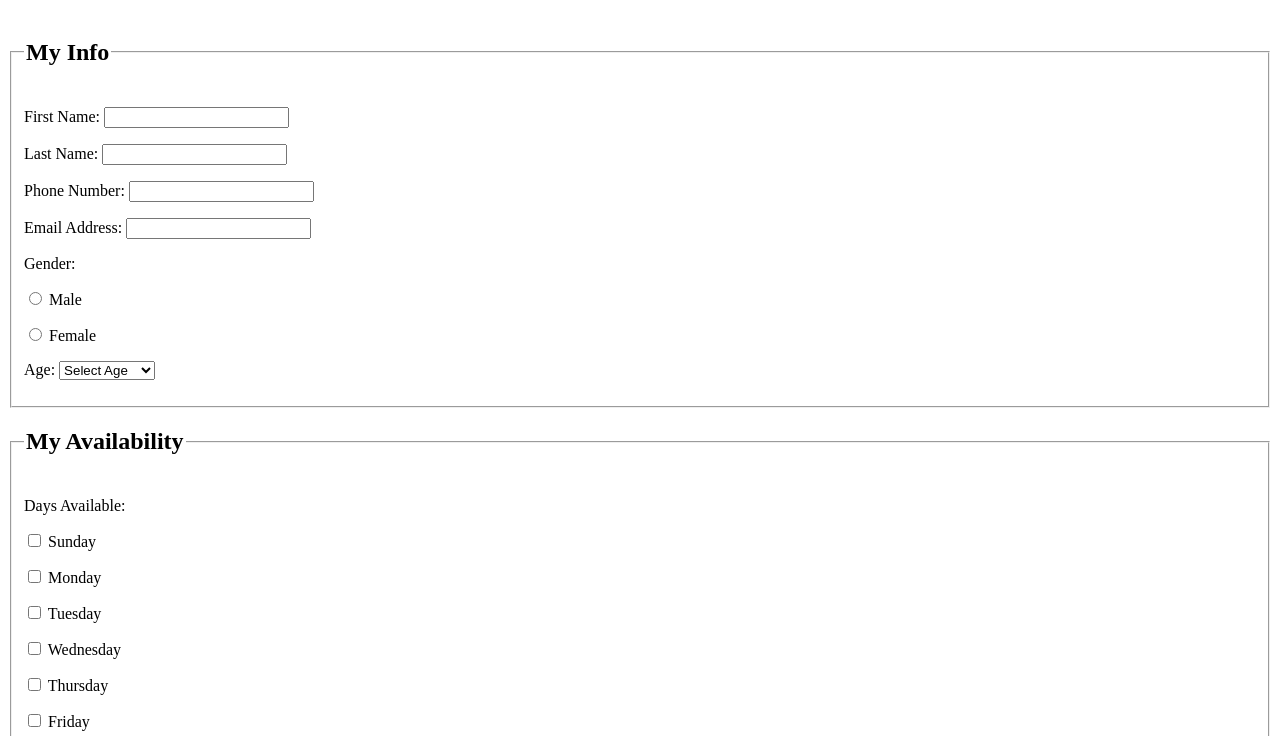
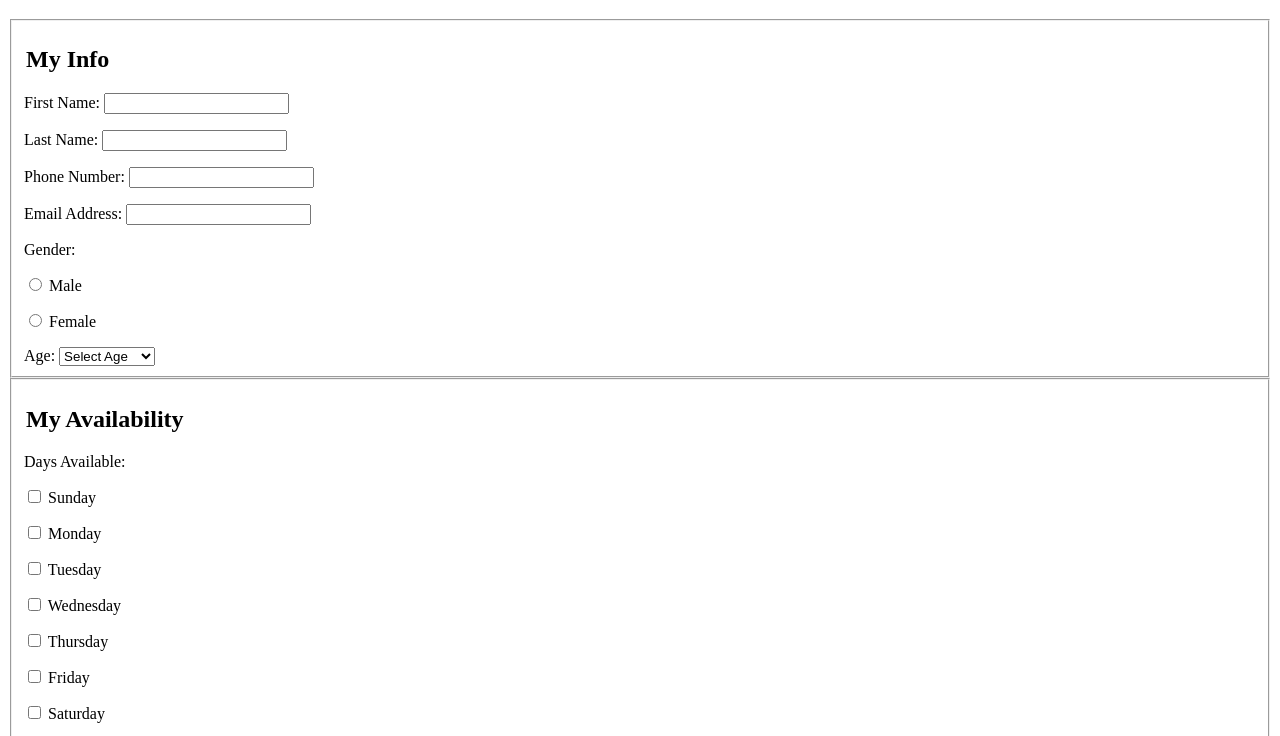
Before and after one commit to eomcgarry/Lab4-EMcGarry, a plain HTML site: page index.html in a window 1280 px wide. Shown: the part 61-797 px from the top of the page. Drawn offline with Linux system fonts and the light colour scheme.

Commit message:
Paragraph Validator Errors
Address some of the <p> errors

```diff
--- a/index.html
+++ b/index.html
@@ -8,7 +8,7 @@
 	<h1>Volunteer Form</h1>
 	<form action="http://bloomingdale.sat.iit.edu/kriedan/lab3formscript.php" method="POST">
 	<fieldset>
-		<legend><h2>My Info</h2></legend>
+		<h2><legend>My Info</legend></h2>
 		<p>
 			<label for="firstn">First Name: </label>
 			<input type="text" name="first_name_field" id="firstn">
@@ -36,7 +36,6 @@
 				<label for="female"> Female</label>
 			</p>
 		</p>
-		<p>
 			<label for="age">Age: </label>
 			<select name="age_field" id="age">
 				<option value="Age Not Specified">Select Age</option>
@@ -50,7 +49,7 @@
 			</select>
 	</fieldset>
 	<fieldset>
-		<legend><h2>My Availability</h2></legend>
+		<h2><legend>My Availability</legend></h2>
 		<p>
 			Days Available:
 			<p>
```
